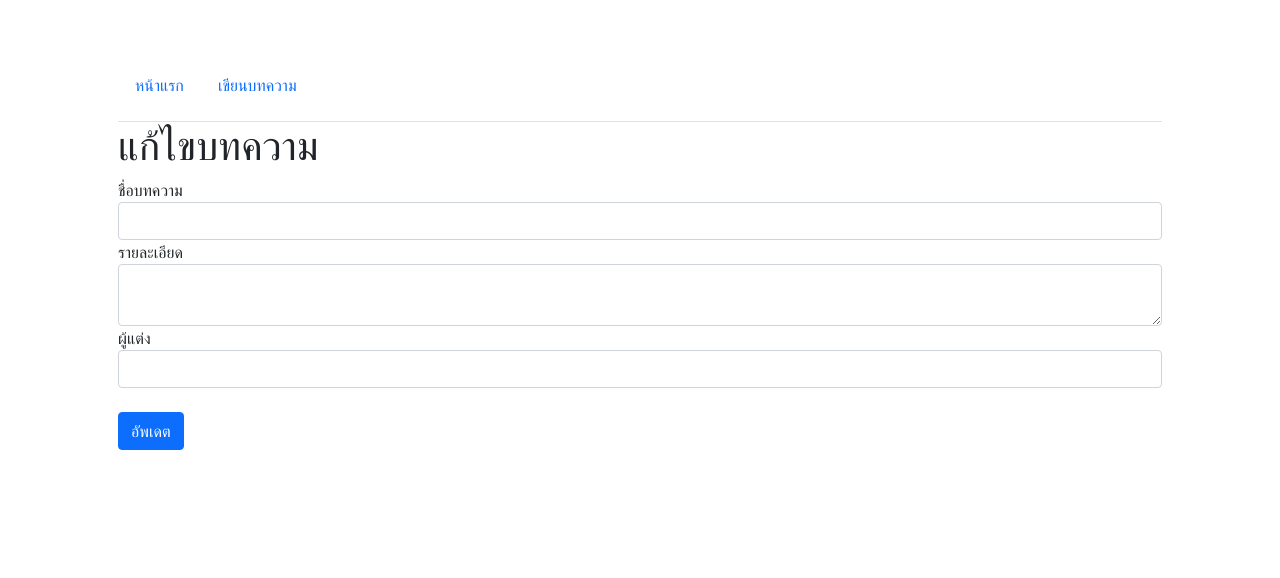
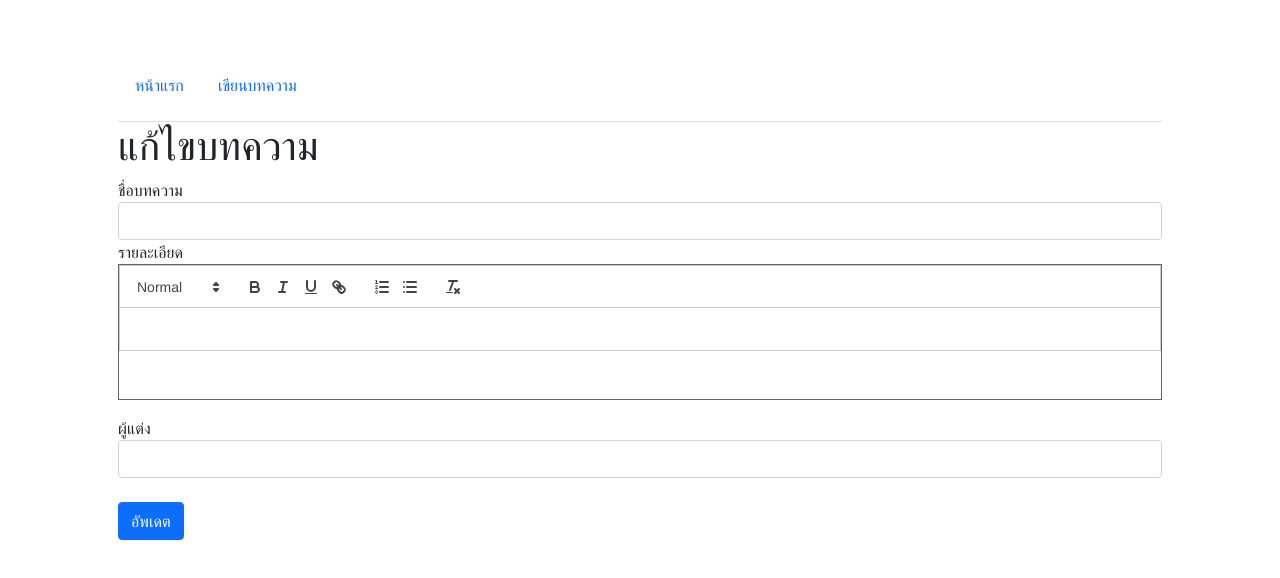
Before and after one commit to Thidtanai/Recap_Knowledge, a React (Create React App) app in the folder Kong/JS_MERN/client/: page /blog/edit/1 in a window 1280 px wide. Shown: the top 578 px of the page. Built offline with nearby package versions, Linux system fonts and the light colour scheme; no server answers.

Commit message:
Update Quill and RenderHTML

```diff
--- a/Kong/JS_MERN/client/src/App.js
+++ b/Kong/JS_MERN/client/src/App.js
@@ -3,6 +3,7 @@
 import { useState, useEffect } from "react";
 import { Link } from "react-router-dom";
 import Swal from "sweetalert2";
+import renderHTML from 'react-render-html';
 
 function App() {
   const [blogs, setBlogs] = useState([]);
@@ -56,7 +57,10 @@
             <Link to={`/blog/${blog.slug}`}>
               <h2>{blog.title}</h2>
             </Link>
-            <p>{blog.content.substring(0, 250)}</p>
+            {/* <p>{blog.content.substring(0, 250)}</p> */}
+            <div className="pt-3">
+              {renderHTML(blog.content.substring(0, 250))}
+            </div>
             <p className="text-muted">
               {" "}
               ผู้เขียน: {blog.author} , เผยแพร่:{" "}
--- a/Kong/JS_MERN/client/src/components/EditComponent.js
+++ b/Kong/JS_MERN/client/src/components/EditComponent.js
@@ -2,15 +2,21 @@
 import NavbarComponent from "./NavbarComponent";
 import axios from "axios";
 import Swal from "sweetalert2";
+import ReactQuill from "react-quill";
+import "react-quill/dist/quill.snow.css";
 
 const EditComponent = (props) => {
   const [state, setState] = useState({
     title: "",
-    content: "",
     author: "",
     slug: "",
   });
-  const { title, content, author, slug } = state;
+  const { title, author, slug } = state;
+  const [content, setContent] = useState("");
+
+  const submitContent = (event) => {
+    setContent(event);
+  };
 
   const inputValue = (name) => (event) => {
     setState({ ...state, [name]: event.target.value });
@@ -31,10 +37,11 @@
           icon: "success",
         });
         const { title, content, author, slug } = response.data;
-        setState({ ...state, title, author, content, slug });
+        setState({ ...state, title, author, slug });
+        setContent(content);
       })
       .catch((err) => {
-        alert(err)
+        alert(err);
       });
   };
 
@@ -51,11 +58,13 @@
       </div>
       <div className="form-group">
         <label>รายละเอียด</label>
-        <textarea
-          className="form-control"
+        <ReactQuill
           value={content}
-          onChange={inputValue("content")}
-        ></textarea>
+          onChange={submitContent}
+          theme="snow"
+          className="pb-5 mb-3"
+          style={{ border: "1px solid #666" }}
+        />
       </div>
       <div className="form-group">
         <label>ผู้แต่ง</label>
@@ -70,12 +79,14 @@
       <input type="submit" value="อัพเดต" className="btn btn-primary" />
     </form>
   );
+
   useEffect(() => {
     axios
       .get(`${process.env.REACT_APP_API}/blog/${props.match.params.slug}`)
       .then((response) => {
         const { title, content, author, slug } = response.data;
-        setState({ ...state, title, content, author, slug });
+        setState({ ...state, title, author, slug });
+        setContent(content);
       })
       .catch((err) => alert(err));
     // eslint-disable-next-line
--- a/Kong/JS_MERN/client/src/components/FormComponent.js
+++ b/Kong/JS_MERN/client/src/components/FormComponent.js
@@ -6,14 +6,20 @@
 import NavbarComponent from "./NavbarComponent";
 import axios from "axios";
 import Swal from "sweetalert2";
+import ReactQuill from "react-quill";
+import "react-quill/dist/quill.snow.css";
 
 const FormComponent = () => {
   const [state, setState] = useState({
     title: "",
-    content: "",
     author: "",
   });
-  const { title, content, author } = state;
+  const { title, author } = state;
+  const [content, setContent] = useState("");
+
+  const submitContent = (event) => {
+    setContent(event);
+  };
 
   const inputValue = (name) => (event) => {
     setState({ ...state, [name]: event.target.value });
@@ -33,7 +39,8 @@
           text: "บันทึกข้อมูลบทความเรียบร้อย",
           icon: "success",
         });
-        setState({ ...state, title: "", content: "", author: "" });
+        setState({ ...state, title: "", author: "" });
+        setContent("");
       })
       .catch((err) => {
         // error จากที่เราตั้งไว้ใน controller ที่ server
@@ -61,11 +68,19 @@
         </div>
         <div className="form-group">
           <label>รายละเอียด</label>
-          <textarea
+          {/* <textarea
             className="form-control"
             value={content}
             onChange={inputValue("content")}
-          ></textarea>
+          ></textarea> */}
+          <ReactQuill
+            value={content}
+            onChange={submitContent}
+            theme="snow"
+            className="pb-5 mb-3"
+            placeholder="เขียนรายละเอียดของบทความ"
+            style={{ border: "1px solid #666" }}
+          />
         </div>
         <div className="form-group">
           <label>ผู้แต่ง</label>
--- a/Kong/JS_MERN/client/src/components/SingleComponent.js
+++ b/Kong/JS_MERN/client/src/components/SingleComponent.js
@@ -1,6 +1,7 @@
 import axios from "axios";
 import { useState, useEffect } from "react";
 import NavbarComponent from "./NavbarComponent";
+import renderHTML from "react-render-html";
 
 /**
  *
@@ -24,14 +25,18 @@
   return (
     <div className="container p-5">
       <NavbarComponent />
+      {blog && (
+        <div>
           <h1>{blog.title}</h1>
-      <p>{blog.content}</p>
+          <div className="pt-3">{renderHTML(blog.content)}</div>
           <p className="text-muted">
             {" "}
             ผู้เขียน: {blog.author} , เผยแพร่:{" "}
             {new Date(blog.createdAt).toLocaleString()}{" "}
           </p>
         </div>
+      )}
+    </div>
   );
 };
 
```
Lines whose indentation alone changed are shown as unchanged.
